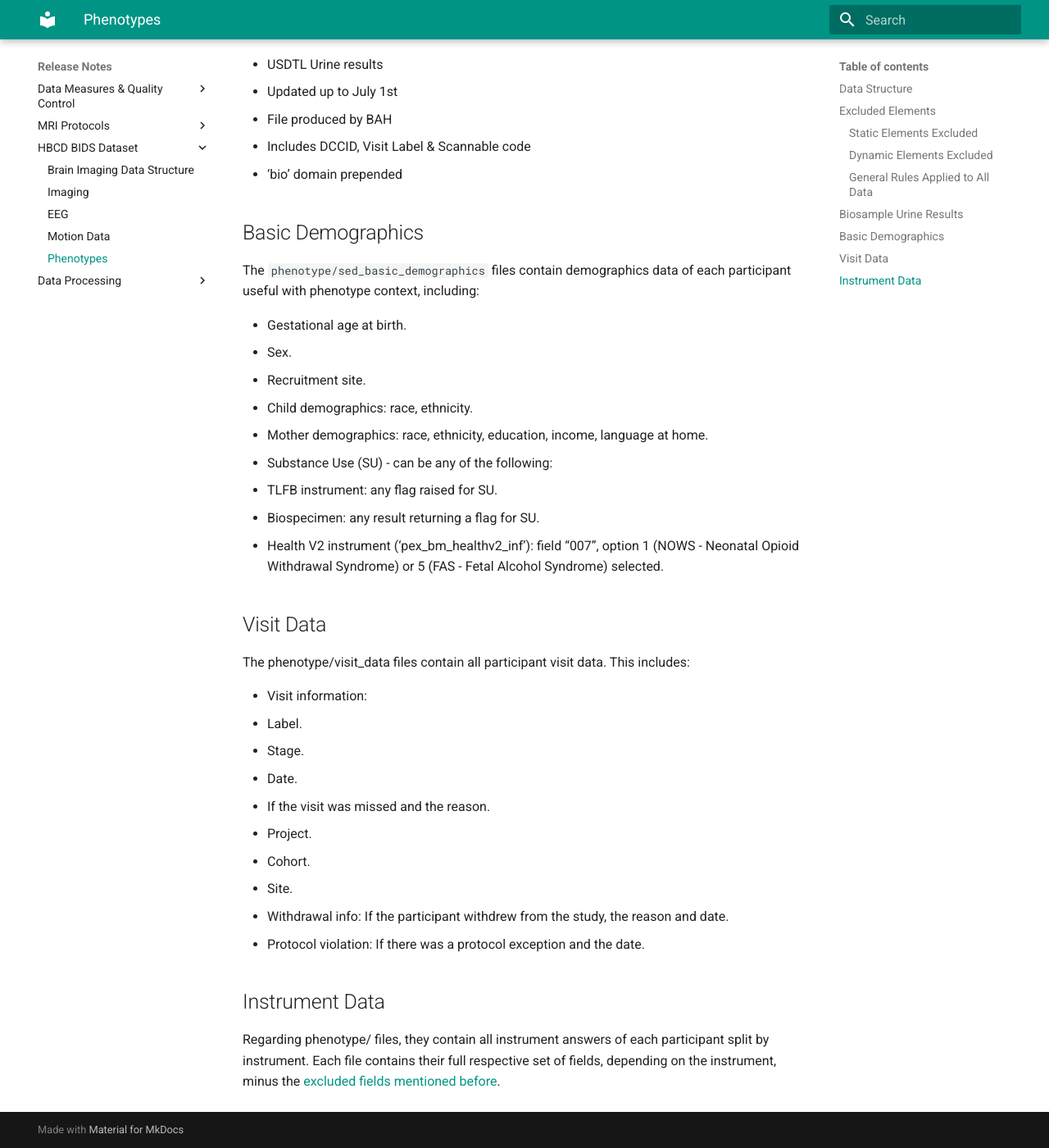
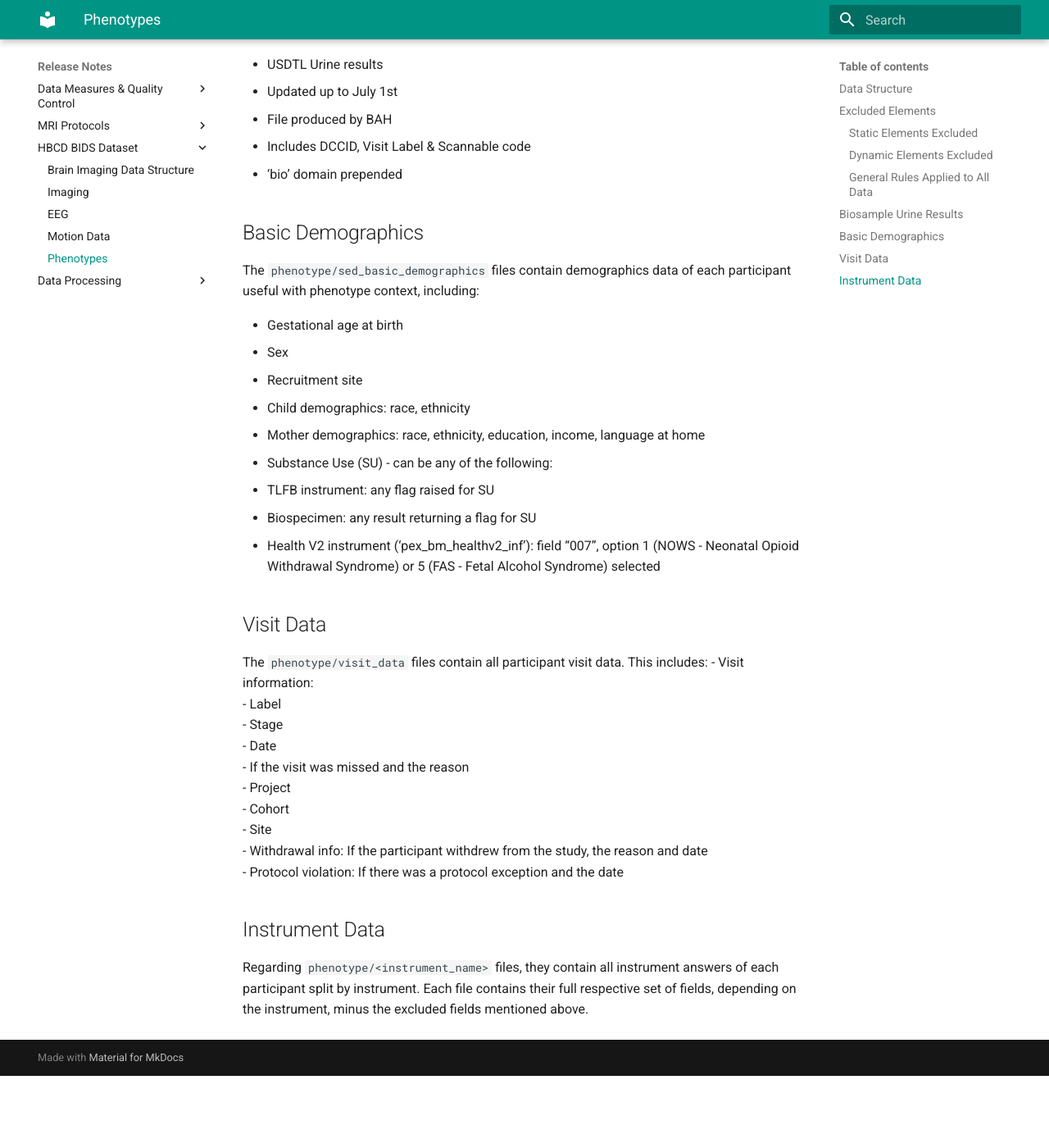
Before and after one commit to mattcieslak/hbcd-docs, an MkDocs documentation site: the page built from docs/datacuration/phenotypes.md, in a window 1280 px wide and 1400 px high, scrolled down 3049 px. Shown: the whole window at 82% size. Built offline with MkDocs 1.6.1 and Material for MkDocs 9.7.7, drawn with Linux system fonts in a browser that asks for light colours; after the commit the page ends 4361 px from its top, so only the background shows below that; some of the changed text lies outside the part shown.

Commit message:
Update phenotypes.md

```diff
--- a/docs/datacuration/phenotypes.md
+++ b/docs/datacuration/phenotypes.md
@@ -74,16 +74,16 @@
 - Participants having REDCap instruments not filled out by the exact “redcap” examiner will be excluded from the result (i.e. possible modification of data between REDCap and LORIS, or data entered directly into LORIS).
 
 ### General Rules Applied to All Data
-- All participants having only one active visit that is V01 will have their sex changed to “Other” instead of “Male” or “Female”.
-- All empty string “” or missing values will be replaced with the default ReproSchema-compliant string “n/a”.
-- For V01, all “Candidate_Age” values are replaced with “n/a”.
-- For other visits, “Candidate_Age” will be computed in years.
+- All participants having only one active visit that is V01 will have their sex changed to “Other” instead of “Male” or “Female”
+- All empty string “” or missing values will be replaced with the default ReproSchema-compliant string “n/a”
+- For V01, all “Candidate_Age” values are replaced with “n/a”
+- For other visits, “Candidate_Age” will be computed in years
 - Some fields can have out of range values. They are considered “extreme” values and are changed to “n/a”. Filters apply to:
   - Pex Bm Healthv2 Inf (‘pex_bm_healthv2_inf’) instrument:
-    - Field “001_i_01”: higher than 16.
-    - Field “001_i_02”: higher than 66.
-    - Field “002”: outside of range 12-51.
-    - Field “002_i_01”: outside of range 30-130.
+    - Field “001_i_01”: higher than 16
+    - Field “001_i_02”: higher than 66
+    - Field “002”: outside of range 12-51
+    - Field “002_i_01”: outside of range 30-130
 
 ## Biosample Urine Results
 Regarding `phenotype/biosample_urine` files:
@@ -97,29 +97,28 @@
 ## Basic Demographics
 The `phenotype/sed_basic_demographics` files contain demographics data of each participant useful with phenotype context, including:
 
-- Gestational age at birth.
-- Sex.
-- Recruitment site.
-- Child demographics: race, ethnicity.
-- Mother demographics: race, ethnicity, education, income, language at home.
+- Gestational age at birth
+- Sex
+- Recruitment site
+- Child demographics: race, ethnicity
+- Mother demographics: race, ethnicity, education, income, language at home
 - Substance Use (SU) - can be any of the following:
-  - TLFB instrument: any flag raised for SU.
-  - Biospecimen: any result returning a flag for SU.
-  - Health V2 instrument (‘pex_bm_healthv2_inf’): field “007”, option 1 (NOWS - Neonatal Opioid Withdrawal Syndrome) or 5 (FAS - Fetal Alcohol Syndrome) selected.
+  - TLFB instrument: any flag raised for SU
+  - Biospecimen: any result returning a flag for SU
+  - Health V2 instrument (‘pex_bm_healthv2_inf’): field “007”, option 1 (NOWS - Neonatal Opioid Withdrawal Syndrome) or 5 (FAS - Fetal Alcohol Syndrome) selected
 
 ## Visit Data
-The phenotype/visit_data files contain all participant visit data. This includes:
-
+The `phenotype/visit_data` files contain all participant visit data. This includes:
 - Visit information:
-  - Label.
-  - Stage.
-  - Date.
-  - If the visit was missed and the reason.
-- Project.
-- Cohort.
-- Site.
-- Withdrawal info: If the participant withdrew from the study, the reason and date.
-- Protocol violation: If there was a protocol exception and the date.
+  - Label
+  - Stage
+  - Date
+  - If the visit was missed and the reason
+- Project
+- Cohort
+- Site
+- Withdrawal info: If the participant withdrew from the study, the reason and date
+- Protocol violation: If there was a protocol exception and the date
 
 ## Instrument Data
-Regarding phenotype/<instrument_name> files, they contain all instrument answers of each participant split by instrument. Each file contains their full respective set of fields, depending on the instrument, minus the [excluded fields mentioned before](#excluded-elements).
+Regarding `phenotype/<instrument_name>` files, they contain all instrument answers of each participant split by instrument. Each file contains their full respective set of fields, depending on the instrument, minus the excluded fields mentioned above.
```
